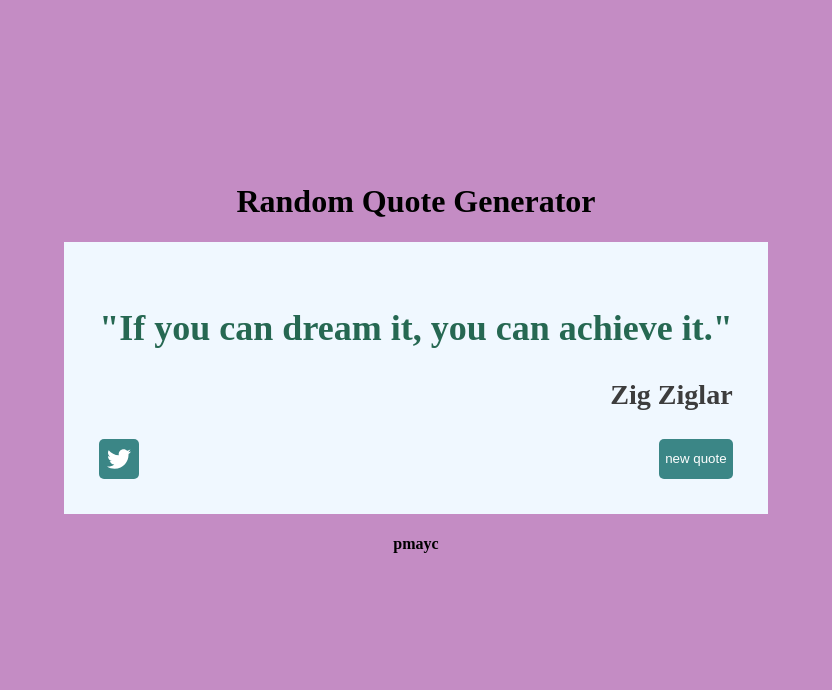
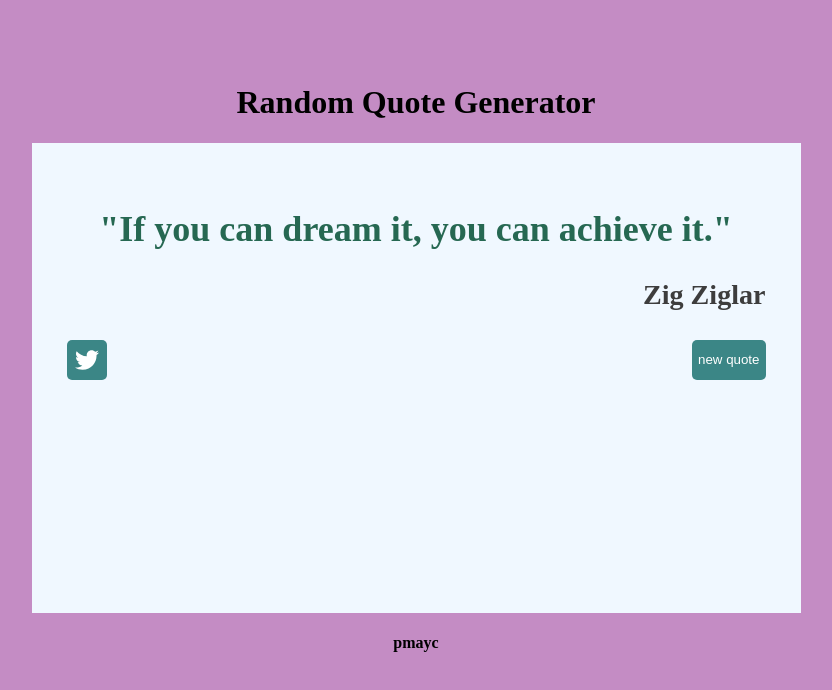
Before and after one commit to pmaycomia/random-quote-machine, a React (Create React App) app: page / in a window 1280 px wide. Shown: the top 690 px of the page, without its empty margins (224-1056 px from the left). Built offline with nearby package versions, Linux system fonts and the light colour scheme.

Commit message:
Complete all necessary functions of the webapp

```diff
--- a/src/App.css
+++ b/src/App.css
@@ -18,10 +18,20 @@ body {
 
 #quote-box {
     position: relative;
+    /* display: flex;
+    justify-content: center;
+    align-items: center; */
     background-color: aliceblue;
     color: rgb(38, 104, 82);
     padding: 35px;
     font-size: 1.5em;
+    min-width: 699px;
+    max-width: 700px;
+    min-height: 400px;
+}
+
+#text{
+    text-align: center;
 }
 
 #author {
@@ -31,7 +41,8 @@ body {
 
 .bottom-spaceout {
     display: flex;
-    justify-content:space-between
+    justify-content:space-between;
+
 }
 
 #tweet-quote {
@@ -42,7 +53,7 @@ body {
     width: 40px;
     display: flex;
     justify-content: center;
-    align-items: center;
+    align-items:center;
 }
 #tweet-quote:hover {
     cursor: pointer ;
--- a/src/App.js
+++ b/src/App.js
@@ -7,15 +7,17 @@ import QuotesList from './QuotesList.json'
 
 const Text = (props) => {
   return (
+    <div className="text-container">
       <h2 id="text">
         "{props.quote}"
       </h2>
+      </div>
   )
 }
 
 const Author = (props) => {
   return(
-    <div>
+    <div className="author-container">
       <h3 id="author">{props.author}</h3>
     </div>
   )
@@ -41,12 +43,18 @@ function RandomQuotes() {
       <h1>Random Quote Generator</h1>
 
       <div id="quote-box">
-        <Text quote={randQuote} />
-        <Author author={randAuthor} />
-        <div className="bottom-spaceout">
-          <a href="https://www.twitter.com" id="tweet-quote"><FaTwitter/ > </a>
-          <button onClick={nextQuoteClick} id="new-quote">new quote</button>
+        <div className="text-author-container">
+          <Text quote={randQuote} />
+          <Author author={randAuthor} />
         </div>
+
+        <div>
+          <div className="bottom-spaceout twitter-button-container">
+            <a href="https://twitter.com/intent/tweet" id="tweet-quote"><FaTwitter/ > </a>
+            <button onClick={nextQuoteClick} id="new-quote">new quote</button>
+          </div>
+        </div>
+
       </div>
 
       <div className="footer">
```
